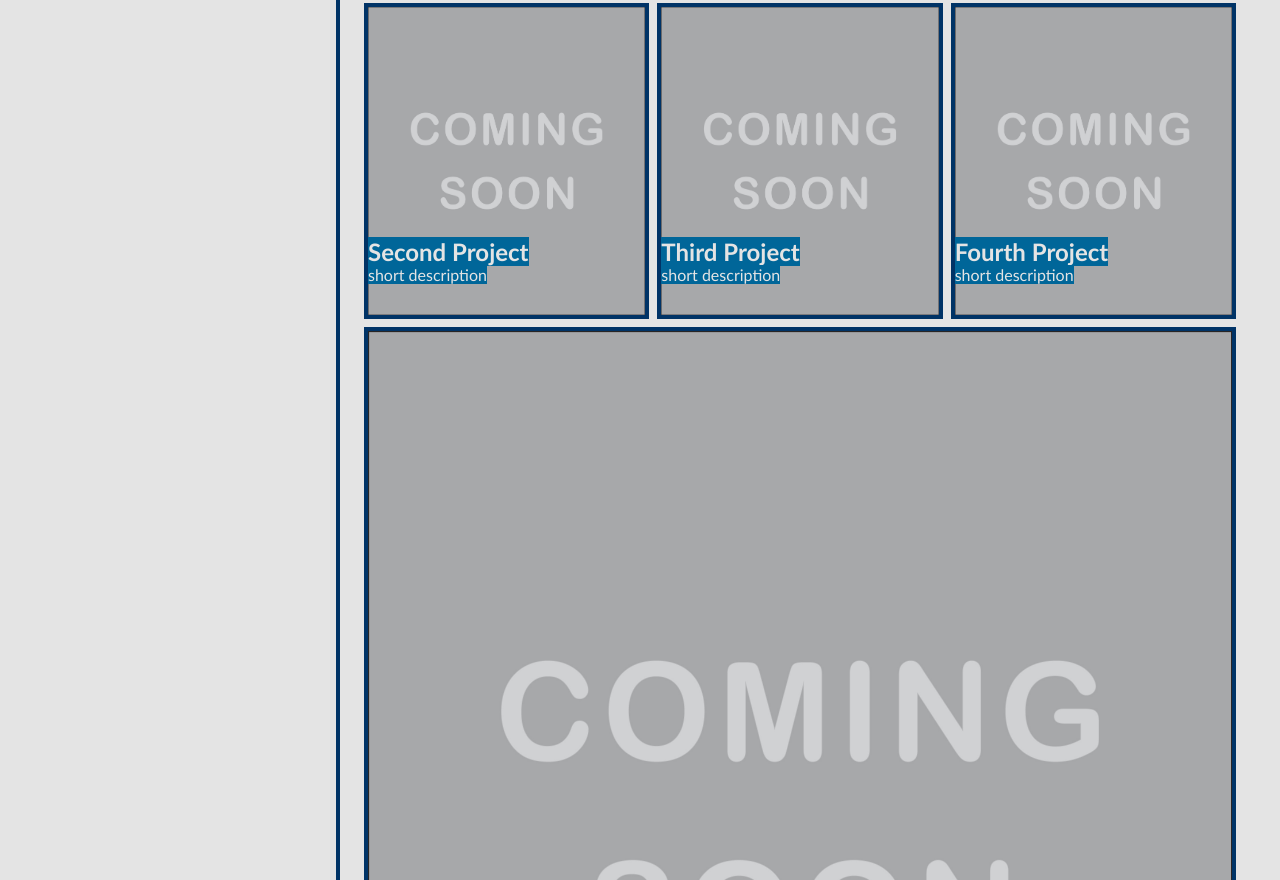
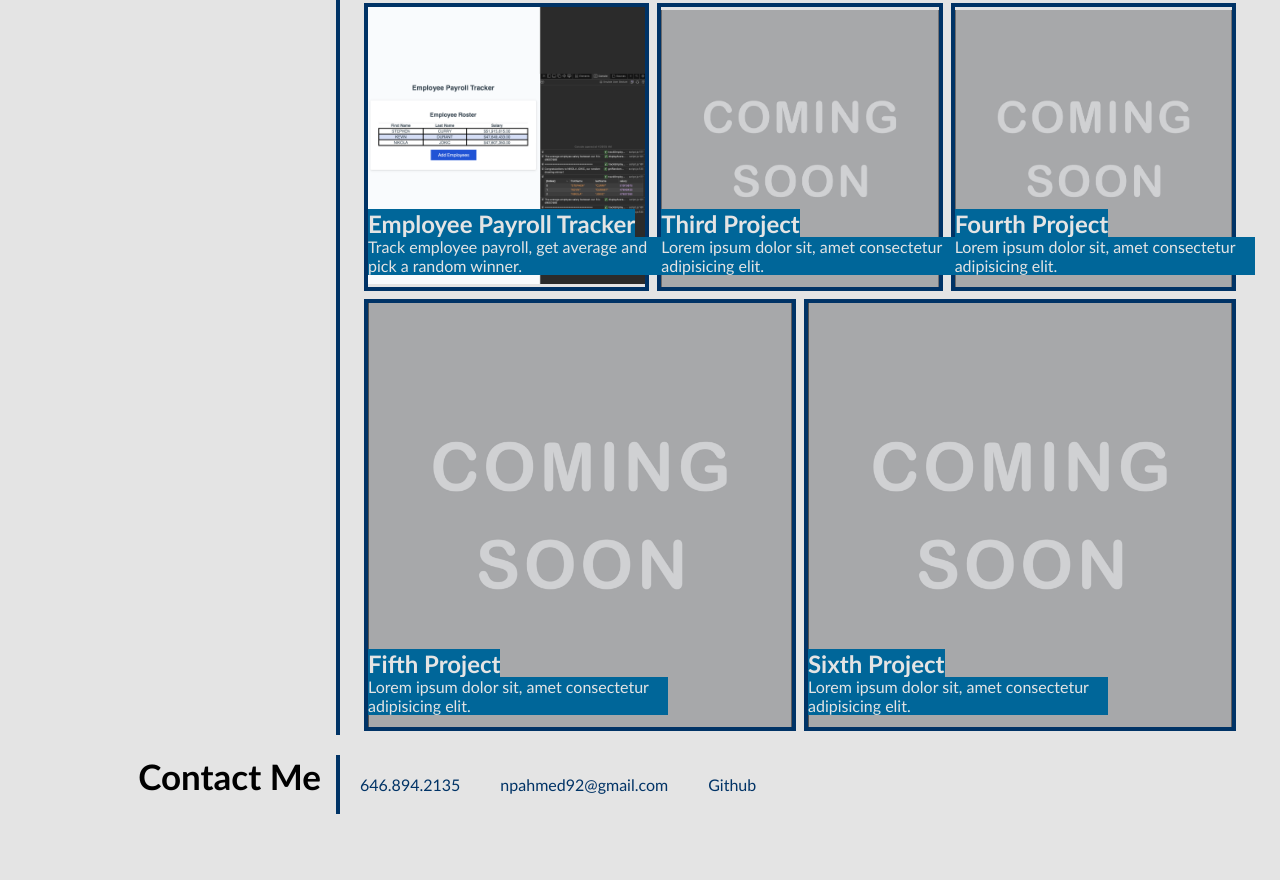
Before and after one commit to nahidahmed92/Challenge02-Build-a-Portfolio, a plain HTML site: page index.html in a window 1280 px wide. Shown: the part 740-1620 px from the top of the page. After the commit the page ends 1574 px from the top, so only its background shows below. Drawn offline with Linux system fonts and the light colour scheme.

Commit message:
add challenge 03 assignment to portfolio

```diff
--- a/assets/css/style.css
+++ b/assets/css/style.css
@@ -28,6 +28,7 @@ section h3 {
   border-right: solid 4px var(--text-color);
   text-align: end;
   min-width: 25%;
+  font-size: 35px;
 }
 
 #header {
@@ -127,7 +128,8 @@ section h3 {
   position: absolute;
   background-color: var(--text-sub-color);
   color: var(--light-text-color);
-  margin: 31px 0;
+  margin: 12px 0;
+  width: 300px;
 }
 
 .work-item:first-child {
@@ -138,13 +140,13 @@ section h3 {
 #first-work-image {
   width: 100%;
   aspect-ratio: 16 / 9;
-  /* padding: 10px; */
   object-fit: cover;
 }
 
 .work-images {
   width: 100%;
-  /* padding: 10px; */
+  object-fit: cover;
+  aspect-ratio: 1 / 1;
 }
 
 /* Contact Info Section */
--- a/index.html
+++ b/index.html
@@ -41,24 +41,26 @@
           <div class="work-item">
             <h4>SEO Code Refactor</h4>
             <p>Refactor code source and keep application functioning properly.</p>
-            <a href="https://nahidahmed92.github.io/Challenge01-SEO-Code-Refactor/"
-              ><img
+            <a href="https://nahidahmed92.github.io/Challenge01-SEO-Code-Refactor/">
+              <img
                 id="first-work-image"
                 src="./assets/images/seo-code-refactor.png"
-                alt="seo code refactor"
-            /></a>
+                alt="seo code refactor" />
+            </a>
           </div>
           <div class="work-item">
-            <h4>Second Project</h4>
-            <p>short description</p>
-            <img
-              class="work-images"
-              src="./assets/images/coming-soon.jpg"
-              alt="image placeholder" />
+            <h4>Employee Payroll Tracker</h4>
+            <p>Track employee payroll, get average and pick a random winner.</p>
+            <a href="https://nahidahmed92.github.io/Challenge03-Payroll-Tracker/"
+              ><img
+                class="work-images"
+                src="./assets/images/employee-payroll-tracker.png"
+                alt="employee payroll tracker" />
+            </a>
           </div>
           <div class="work-item">
             <h4>Third Project</h4>
-            <p>short description</p>
+            <p>Lorem ipsum dolor sit, amet consectetur adipisicing elit.</p>
             <img
               class="work-images"
               src="./assets/images/coming-soon.jpg"
@@ -66,7 +68,7 @@
           </div>
           <div class="work-item">
             <h4>Fourth Project</h4>
-            <p>short description</p>
+            <p>Lorem ipsum dolor sit, amet consectetur adipisicing elit.</p>
             <img
               class="work-images"
               src="./assets/images/coming-soon.jpg"
@@ -74,7 +76,15 @@
           </div>
           <div class="work-item">
             <h4>Fifth Project</h4>
-            <p>short description</p>
+            <p>Lorem ipsum dolor sit, amet consectetur adipisicing elit.</p>
+            <img
+              class="work-images"
+              src="./assets/images/coming-soon.jpg"
+              alt="image placeholder" />
+          </div>
+          <div class="work-item">
+            <h4>Sixth Project</h4>
+            <p>Lorem ipsum dolor sit, amet consectetur adipisicing elit.</p>
             <img
               class="work-images"
               src="./assets/images/coming-soon.jpg"
```
Also changed, not shown: assets/images/employee-payroll-tracker.png (added).
